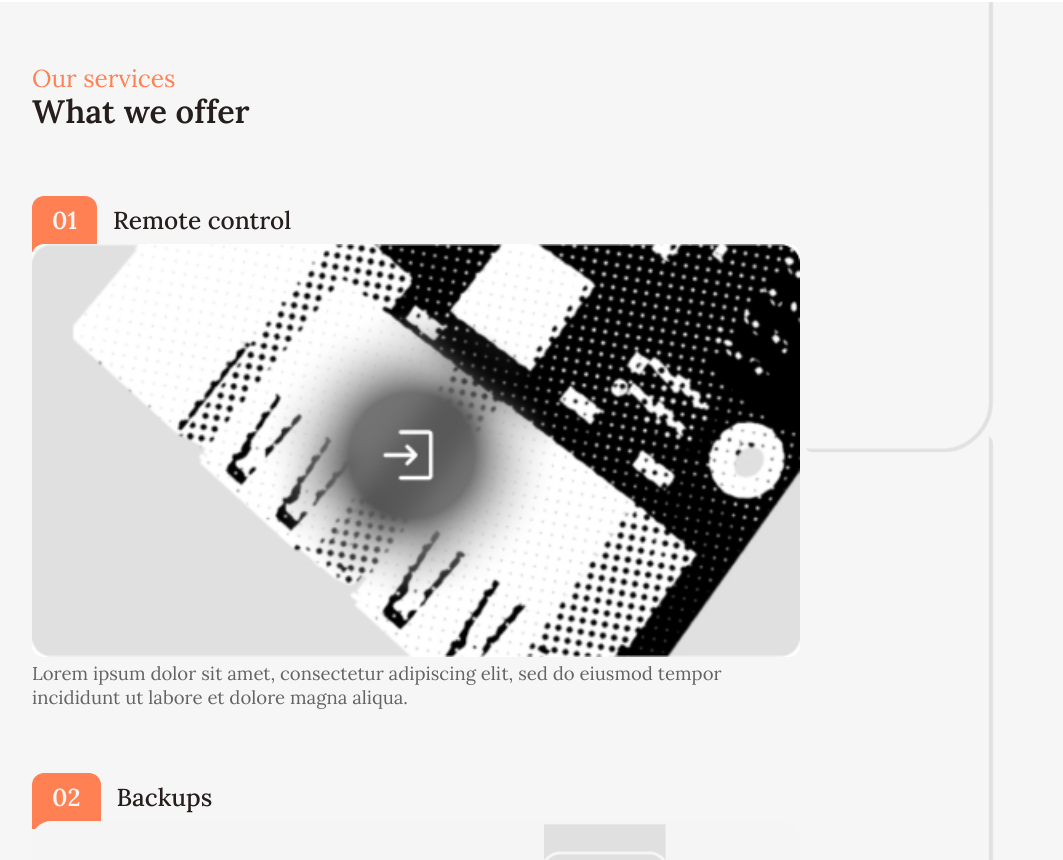
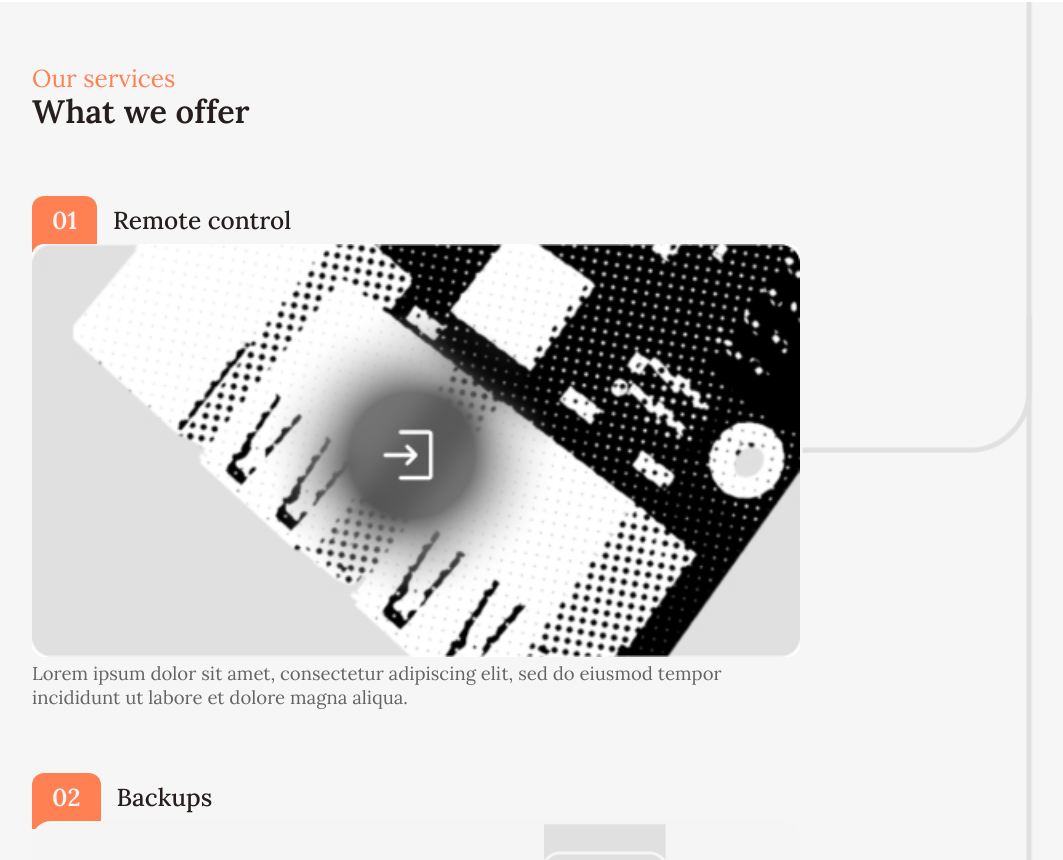
Before and after one commit to bitfox-git/hapro-site, a Next.js app: page /en in a window 1280 px wide. Shown: the part 2080-2940 px from the top of the page, without its empty margins (96-1159 px from the left). Built offline with nearby package versions, Linux system fonts and the light colour scheme.

Commit message:
services looking so gud

```diff
--- a/src/components/landing/Services.module.css
+++ b/src/components/landing/Services.module.css
@@ -82,9 +82,12 @@
     height: auto;
     aspect-ratio: 123/381;
     translate: calc(100% + 2px) -100%;
-    border-radius: 12px;
     z-index: -1;
     animation: glow 2s infinite alternate;
+}
+
+.service:last-child .glowLineConnector {
+    display: none;
 }
 
 .service.right .glowLine {
@@ -101,6 +104,10 @@
         scale: unset;
         translate: calc(100% + 2px) -100%;
     }
+
+    .glowLine {
+        width: 30%;
+    }
 }
 
 @media screen and (max-width: 834px) {
--- a/src/components/landing/Services.tsx
+++ b/src/components/landing/Services.tsx
@@ -11,29 +11,40 @@ import styles from "./Services.module.css";
 import clsx from "clsx";
 
 export default function Services() {
+    const services: Omit<ServiceProps, "index" | "total">[] = [
+        {
+            title: "Remote control",
+            description:
+                "Lorem ipsum dolor sit amet, consectetur adipiscing elit, sed do eiusmod tempor incididunt ut labore et dolore magna aliqua.",
+            imageSrc: Service1Illustration,
+        },
+        {
+            title: "Backups",
+            description:
+                "Lorem ipsum dolor sit amet, consectetur adipiscing elit, sed do eiusmod tempor incididunt ut labore et dolore magna aliqua.",
+            imageSrc: Service2Illustration,
+            align: "right",
+        },
+        {
+            title: "Mass management",
+            description:
+                "Lorem ipsum dolor sit amet, consectetur adipiscing elit, sed do eiusmod tempor incididunt ut labore et dolore magna aliqua.",
+            imageSrc: Service3Illustration,
+        },
+    ];
+
     return (
         <section className={`section ${styles.container}`}>
             <TitleSubtitle title="What we offer" subtitle="Our services" />
             <div className={styles.services}>
-                <Service
-                    index={1}
-                    title="Remote control"
-                    description="Lorem ipsum dolor sit amet, consectetur adipiscing elit, sed do eiusmod tempor incididunt ut labore et dolore magna aliqua."
-                    imageSrc={Service1Illustration}
-                />
-                <Service
-                    index={2}
-                    align="right"
-                    title="Backups"
-                    description="Lorem ipsum dolor sit amet, consectetur adipiscing elit, sed do eiusmod tempor incididunt ut labore et dolore magna aliqua."
-                    imageSrc={Service2Illustration}
-                />
-                <Service
-                    index={3}
-                    title="Mass management"
-                    description="Lorem ipsum dolor sit amet, consectetur adipiscing elit, sed do eiusmod tempor incididunt ut labore et dolore magna aliqua."
-                    imageSrc={Service3Illustration}
-                />
+                {services.map((service, index) => (
+                    <Service
+                        key={service.title}
+                        index={index + 1}
+                        total={services.length}
+                        {...service}
+                    />
+                ))}
             </div>
         </section>
     );
@@ -41,6 +52,7 @@ export default function Services() {
 
 type ServiceProps = Readonly<{
     index: number;
+    total: number;
     title: string;
     description: string;
     imageSrc: StaticImageData;
@@ -48,13 +60,25 @@ type ServiceProps = Readonly<{
     align?: "left" | "right";
 }>;
 
-function Service({ title, description, imageSrc, index, align }: ServiceProps) {
+function Service({
+    title,
+    description,
+    imageSrc,
+    index,
+    total,
+    align,
+}: ServiceProps) {
+    const animationDelay = index * 2.5;
+    const beginValue = `${animationDelay}s;motion.end+${animationDelay}s`;
+
     return (
         <div
             className={clsx(
                 styles.service,
                 align === "right" ? styles.right : styles.left
             )}
+            // we have to reverse the z-index order to make the glow line work, connectors overlap the glow line
+            style={{ zIndex: total - index }}
         >
             <div className={styles.content}>
                 <div className={styles.header}>
@@ -79,17 +103,22 @@ function Service({ title, description, imageSrc, index, align }: ServiceProps) {
                     />
 
                     <mask id="mask">
-                        <use href="#path" stroke="white" stroke-width="3" />
+                        <use href="#path" stroke="white" strokeWidth="3" />
                     </mask>
                     <g mask="url(#mask)">
-                        <use href="#path" stroke="#E0E0E0" stroke-width="3" />
+                        <use href="#path" stroke="#E0E0E0" strokeWidth="3" />
 
                         <circle
                             r="50"
                             fill="#FF8052"
                             filter="url(#blur_filter)"
                         >
-                            <animateMotion dur="4s" repeatCount="indefinite">
+                            <animateMotion
+                                id="motion"
+                                dur="4s"
+                                repeatCount="indefinite"
+                                begin={beginValue}
+                            >
                                 <mpath href="#path" />
                             </animateMotion>
                             <animate
@@ -97,6 +126,7 @@ function Service({ title, description, imageSrc, index, align }: ServiceProps) {
                                 values="10;50;10"
                                 dur="4s"
                                 repeatCount="indefinite"
+                                begin={beginValue}
                             />
                         </circle>
                     </g>
```
Also changed, not shown: src/assets/landing/service-glow-line.svg (deleted).
